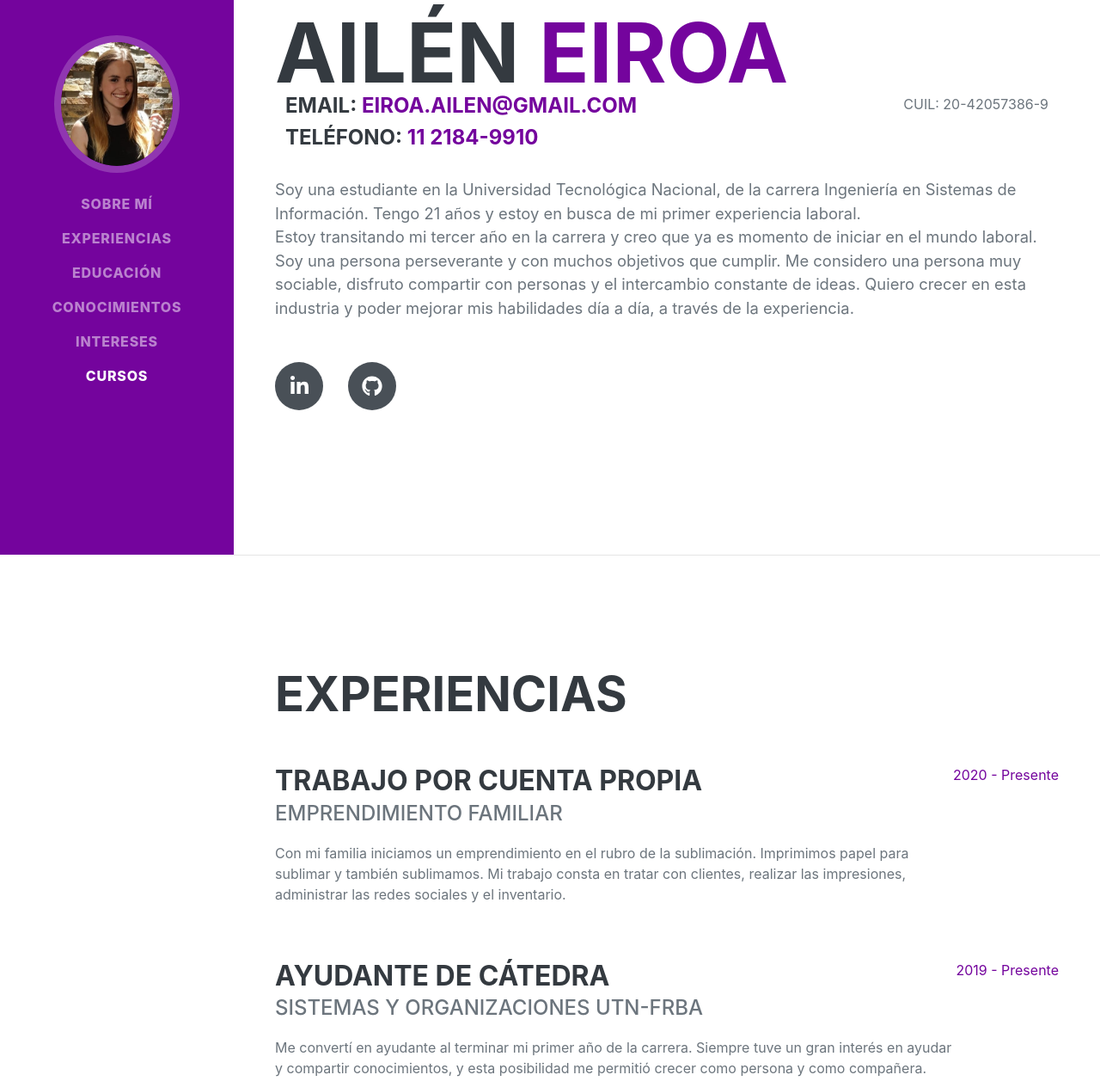
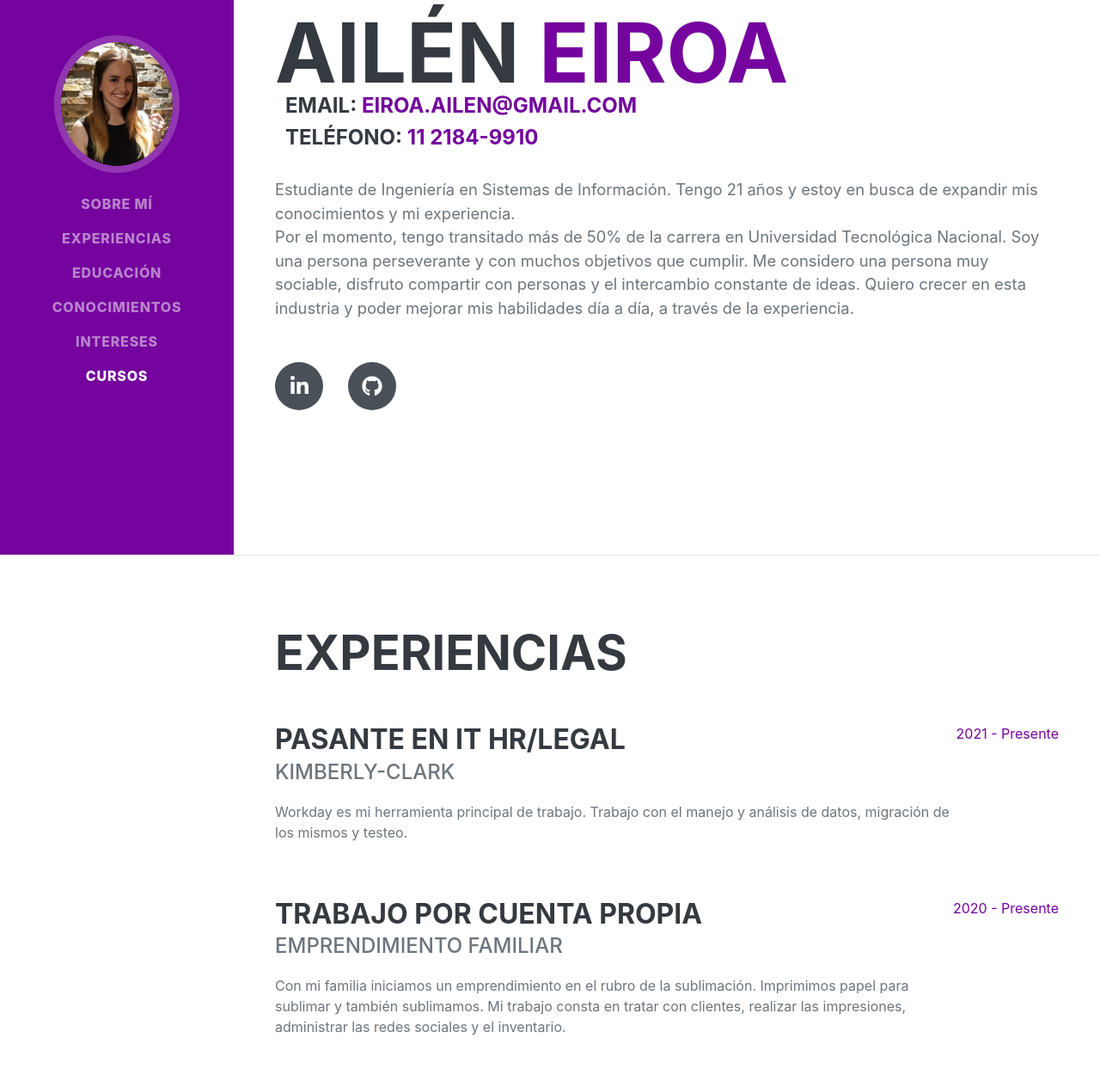
Before and after one commit to Aeiroa/aeiroa.github.io, a plain HTML site: page index.html in a window 1280 px wide. Shown: the part 155-1412 px from the top of the page at 86% size. Drawn offline with nearby package versions, Linux system fonts and the light colour scheme; a web font is replaced by a local one.

Commit message:
Actualización

```diff
--- a/index.html
+++ b/index.html
@@ -48,13 +48,10 @@
                         <h4>Email: <span class="text-primary"><a href="mailto:eiroa.ailen@gmail.com">eiroa.ailen@gmail.com</a></span></h4>
                         <h4>Teléfono: <span class="text-primary"><a href="https://wa.link/z1nqc6">11 2184-9910</a></span></h4>
                         </div>
-                        <div class="col" id="cuil">
-                            <p>CUIL: 20-42057386-9</p>
-                        </div>
                       </div>
                     </div><br>
-                    <p class="lead mb-5">Soy una estudiante en la Universidad Tecnológica Nacional, de la carrera Ingeniería en Sistemas de Información. Tengo 21 años y estoy en busca de mi primer experiencia laboral.<br>
-                    Estoy transitando mi tercer año en la carrera y creo que ya es momento de iniciar en el mundo laboral. Soy una persona perseverante y con muchos objetivos que cumplir. Me considero una persona muy sociable, disfruto compartir con personas y el intercambio constante de ideas. Quiero crecer en esta industria y poder mejorar mis habilidades día a día, a través de la experiencia. </p>
+                    <p class="lead mb-5">Estudiante de Ingeniería en Sistemas de Información. Tengo 21 años y estoy en busca de expandir mis conocimientos y mi experiencia.<br>
+                   Por el momento, tengo transitado más de 50% de la carrera en Universidad Tecnológica Nacional. Soy una persona perseverante y con muchos objetivos que cumplir. Me considero una persona muy sociable, disfruto compartir con personas y el intercambio constante de ideas. Quiero crecer en esta industria y poder mejorar mis habilidades día a día, a través de la experiencia. </p>
                     <div class="social-icons">
                         <a class="social-icon" href="https://ar.linkedin.com/in/ail%C3%A9n-eiroa-6627b4167"><i class="fab fa-linkedin-in"></i></a>
                         <a class="social-icon" href="https://github.com/Aeiroa"><i class="fab fa-github"></i></a>
@@ -66,6 +63,16 @@
             <section class="resume-section" id="experience">
                 <div class="resume-section-content">
                     <h2 class="mb-5">Experiencias</h2>
+                    <div class="d-flex flex-column flex-md-row justify-content-between mb-5">
+                        <div class="flex-grow-1">
+                            <h3 class="mb-0">Pasante en IT HR/LEGAL</h3>
+                            <div class="subheading mb-3"> Kimberly-Clark </div>
+                            <p>Workday es mi herramienta principal de trabajo. Trabajo con el manejo y análisis de datos, migración de los mismos
+                                y testeo.
+                            </p>
+                        </div>
+                        <div class="flex-shrink-0"><span class="text-primary">2021 - Presente</span></div>
+                    </div>
                     <div class="d-flex flex-column flex-md-row justify-content-between mb-5">
                         <div class="flex-grow-1">
                             <h3 class="mb-0">Trabajo por cuenta propia</h3>
@@ -82,9 +89,6 @@
                         </div>
                         <div class="flex-shrink-0"><span class="text-primary">2019 - Presente</span></div>
                     </div>
-
-
-
                 </div>
             </section>
             <hr class="m-0" />
@@ -124,9 +128,11 @@
                         <li class="list-inline-item"><img src="assets/img/haskell.png" alt="haskell" width="53px" height="53px"></li>
                         <li class="list-inline-item">     <li class="list-inline-item"><img src="assets/img/C.webp" alt="cprogramming" width="60px" height="60px"></li>
                         <li class="list-inline-item">     <li class="list-inline-item"><img src="assets/img/csharp.svg" alt="csharp" width="53px" height="53px"></li>
+                        <li class="list-inline-item">     <li class="list-inline-item"><img src="assets/img/workdayLogo.png" alt="workdayLogo" width="53px" height="53px"></li>
+                       <!-- <li class="list-inline-item">     <li class="list-inline-item"><img src="assets/img/javaLogo.png" alt="javaLogo" width="53px" height="53px"></li>-->
                     </ul>
                     <div class="subheading mb-3">Idiomas</div>
-                    <p>Estudio inglés desde chica y un año antes de terminar la secundaria rendí el First Certificate. Mi nivel de inglés actual es B2. Tengo un buen nivel escrito y un nivel oral intermedio.</p>
+                    <p>Estudio inglés desde chica y un año antes de terminar la secundaria rendí el First Certificate. Hoy en día trabajo junto a compañeros y compañeras con un inglés nativo, algo que me permitió perfeccionar mi "listening" y mi "speaking" Mi nivel de inglés actual es B2.</p>
                 </div>
             </section>
             <hr class="m-0" />
@@ -145,14 +151,14 @@
                 <div class="resume-section-content">
                     <h2 class="mb-5">Cursos</h2>
                     <ul class="fa-ul mb-0">
-                        <li>
+                       <!-- <li>
                             <span class="fa-li"><i class="fas fa-star text-warning"></i></span>
                             Python 3. Curso completo de Python - Redait Media, Udemy (En curso)
                         </li>
                         <li>
                             <span class="fa-li"><i class="fas fa-star text-warning"></i></span>
                             Master en Python - Alvaro Chirou, Udemy (En curso)
-                        </li>
+                        </li>-->
                         <li>
                             <span class="fa-li"><i class="fas fa-star text-warning"></i></span>
                             Planifica tu futuro - Junior Achievement y Facebook (Finalizado 2020)
```
Also changed, not shown: assets/img/javaLogo.png (added), assets/img/workdayLogo.png (added).
